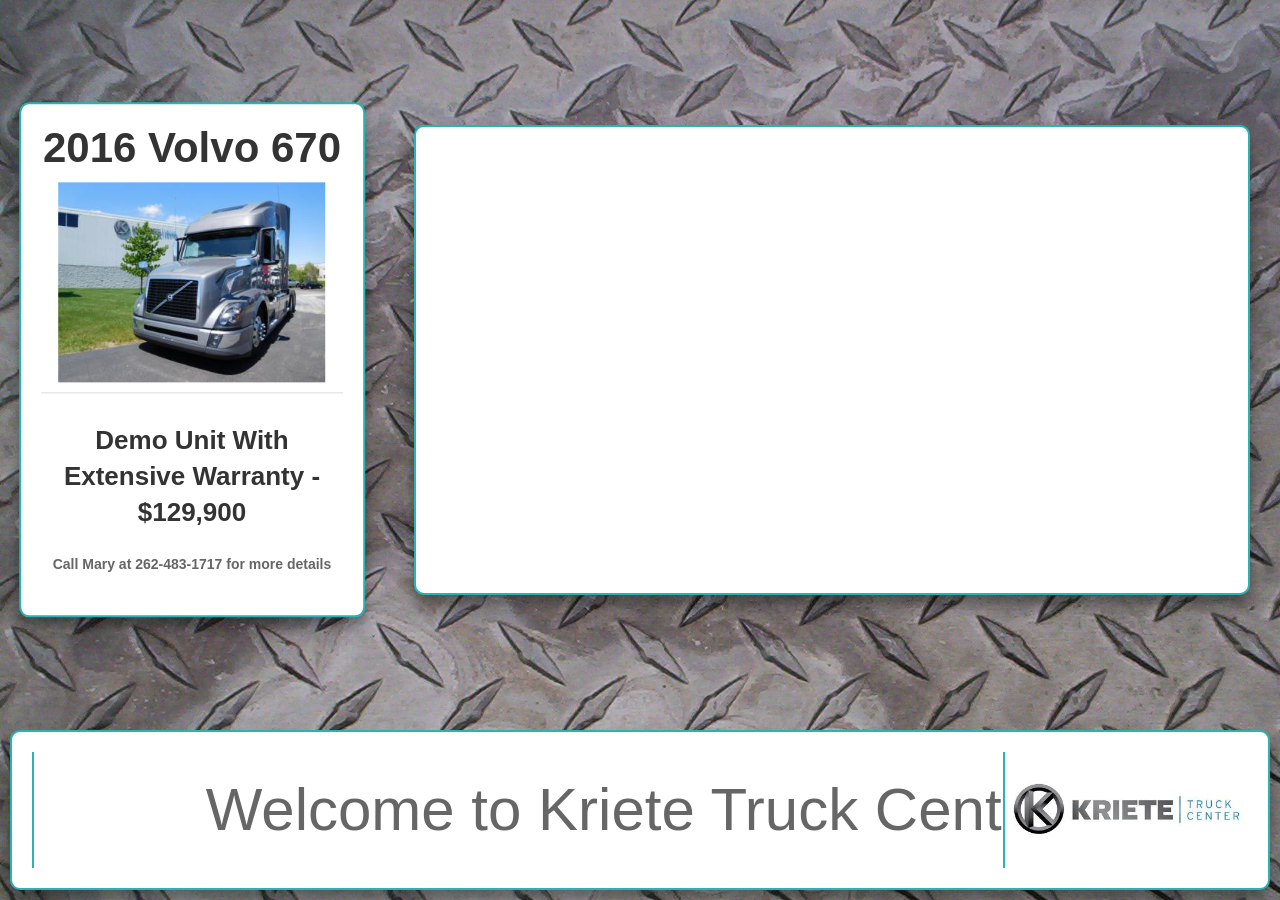
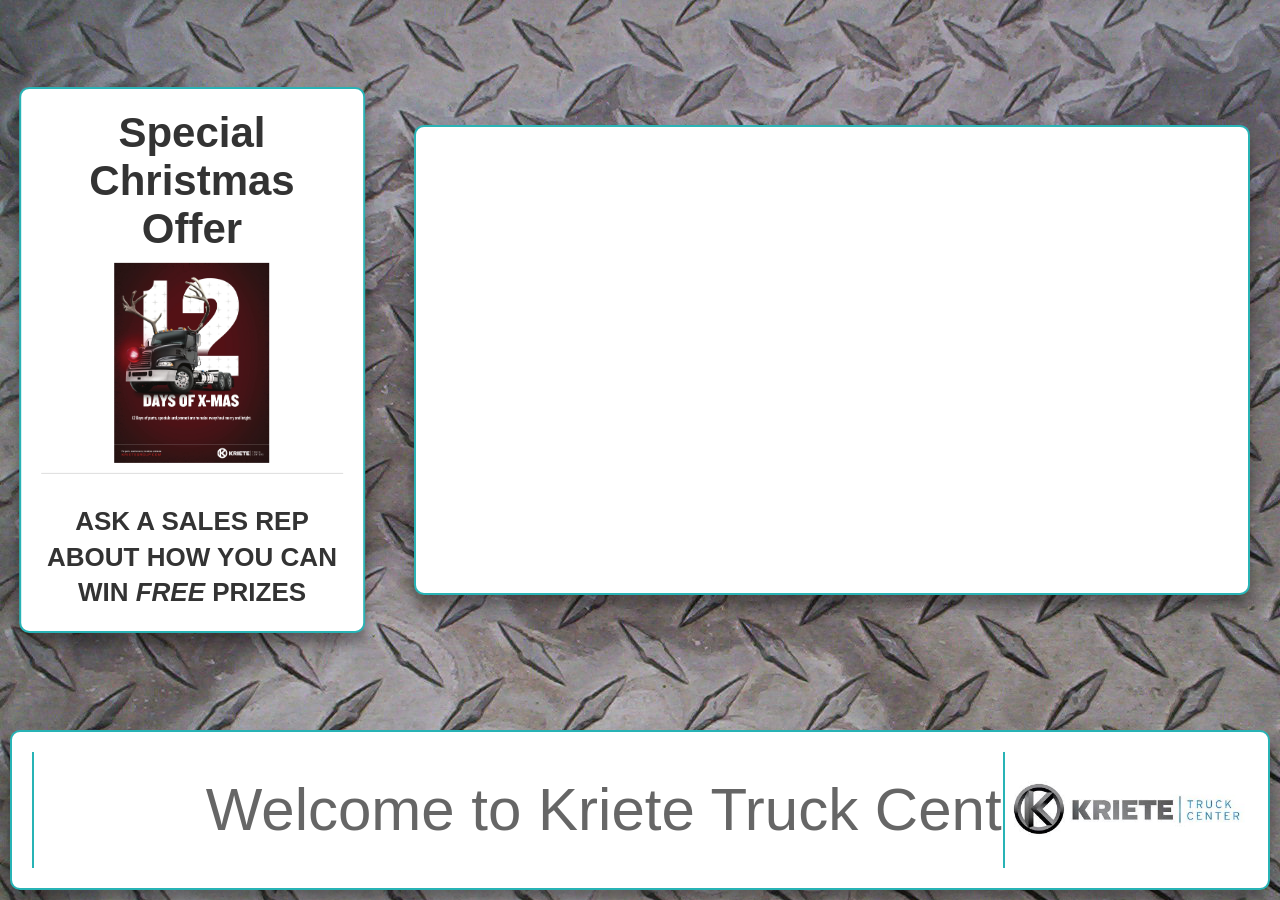
Before and after one commit to LiteracyFanatic/TruckAdvertisements, a Jekyll site: the page built from index.html, in a window 1280 px wide. Built offline with Jekyll 4.4.1, drawn with Linux system fonts in a browser that asks for light colours; nearby versions of some CDN libraries.

Commit message:
Added christmas special.

```diff
--- a/_data/settings.yml
+++ b/_data/settings.yml
@@ -39,6 +39,14 @@ youtube-controls: false
 # This list can be edited to configure the advertisements which will be displayed. It is very important that each level
 # of indentation be marked with 2 spaces. A dash denotes a new item. Keep the descriptions relatively brief so that they fit.
 advertisements:
+  -
+    title: Special Christmas Offer
+    description: <h3>ASK A SALES REP ABOUT HOW YOU CAN WIN <em>FREE</em> PRIZES</h3>
+    image-name: 12_Days_Flyer-1.jpg
+  -
+    title: Special Christmas Offer
+    description: <h3>ASK A SALES REP ABOUT HOW YOU CAN WIN <em>FREE</em> PRIZES</h3>
+    image-name: 12_Days_Flyer-2.jpg
   -
     title: 2016 Volvo 670
     description: <h3>Demo Unit With Extensive Warranty - $129,900</h3></br><p><strong>Call Mary at 262-483-1717 for more details</strong></p>
```
Also changed, not shown: assets/img/12_Days_Flyer-1.jpg (added), assets/img/12_Days_Flyer-2.jpg (added).
